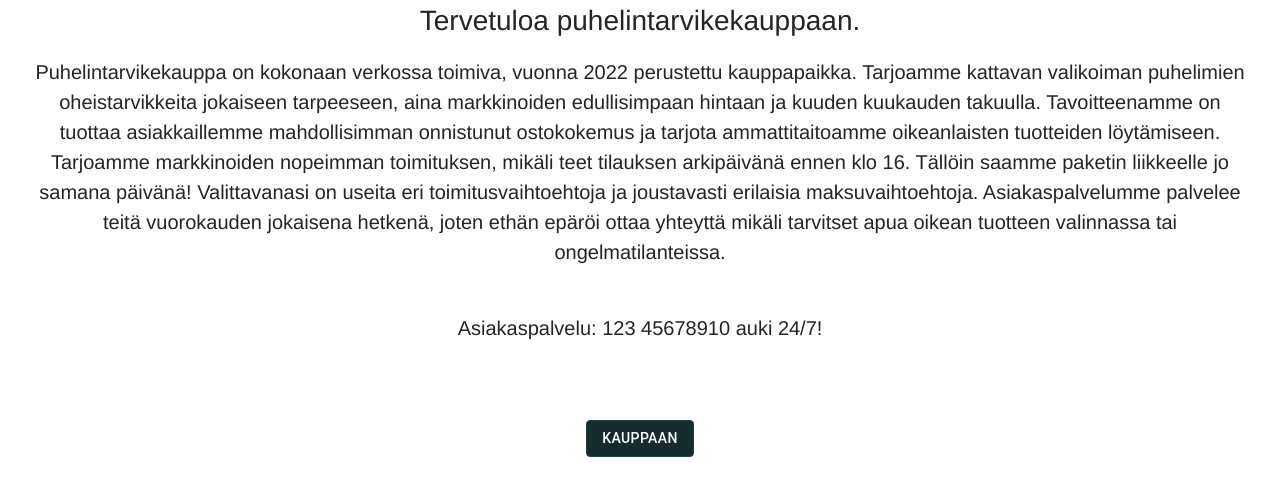
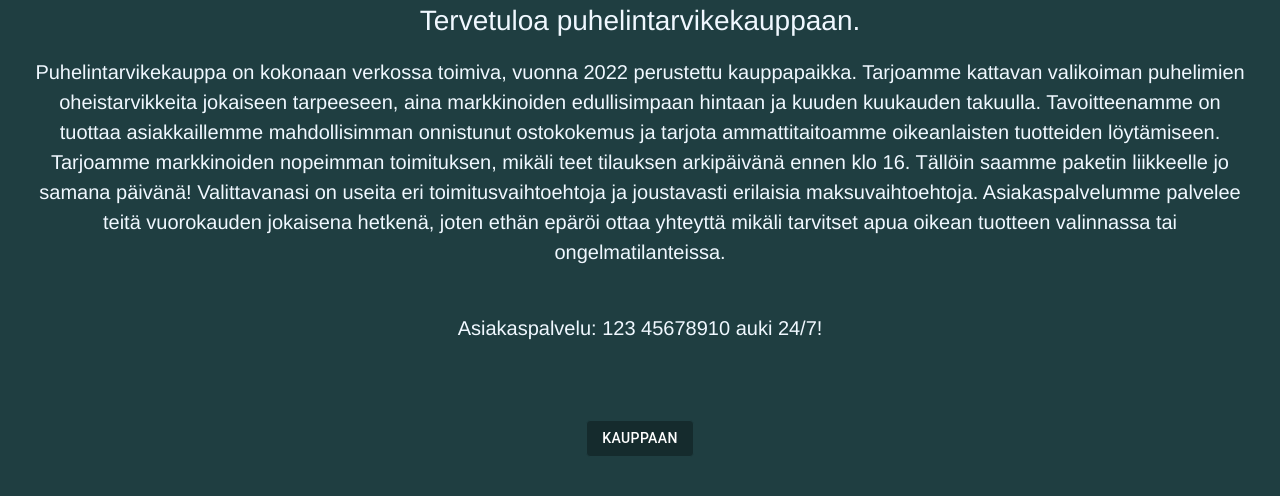
Before and after one commit to mikaalat/Verkkokauppa, a React (Create React App) app in the folder verkkokauppa/: page / in a window 1280 px wide. Shown: the top 496 px of the page. Built offline with nearby package versions, Linux system fonts and the light colour scheme.

Commit message:
taustaväri

```diff
--- a/verkkokauppa/src/App.css
+++ b/verkkokauppa/src/App.css
@@ -1,5 +1,10 @@
 .App {
   text-align: center;
+}
+
+body {
+  background-color: #1f3e41;
+  color: aliceblue;
 }
 
 .Kauppaan {
```
